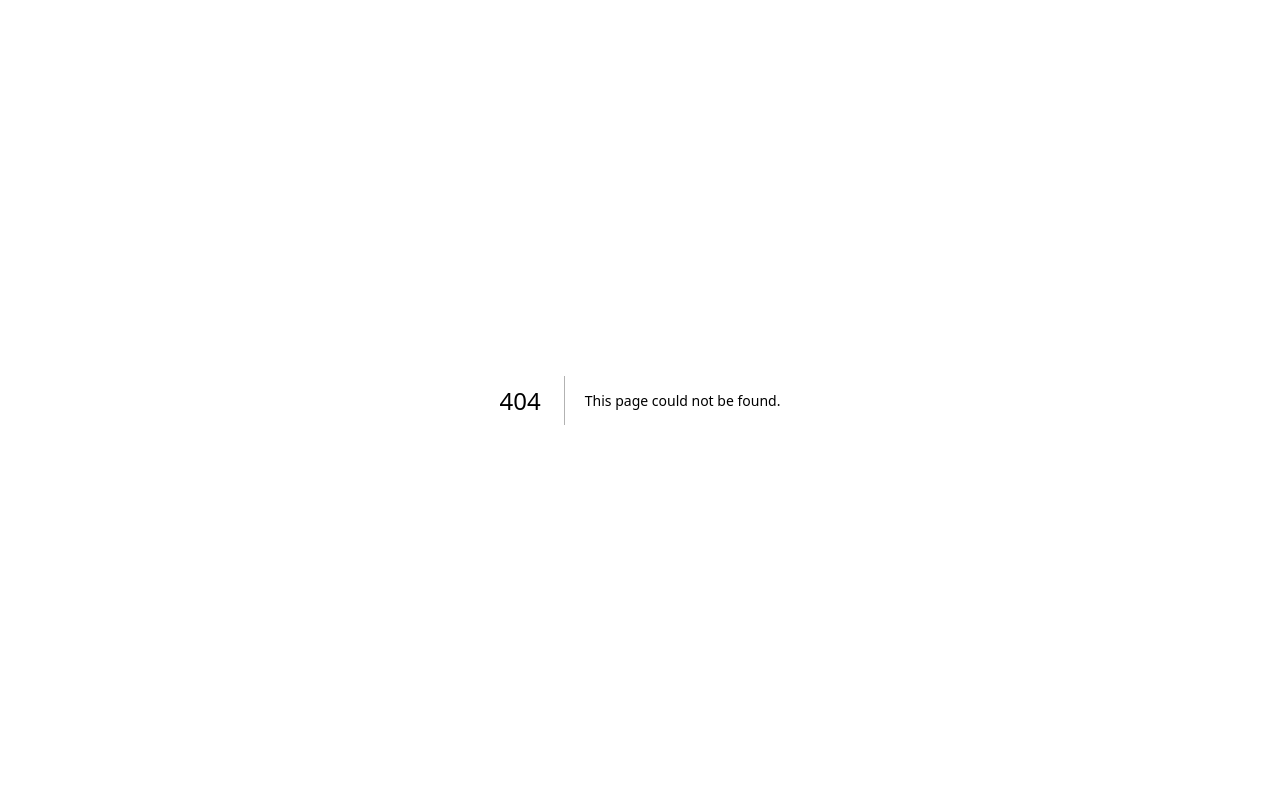
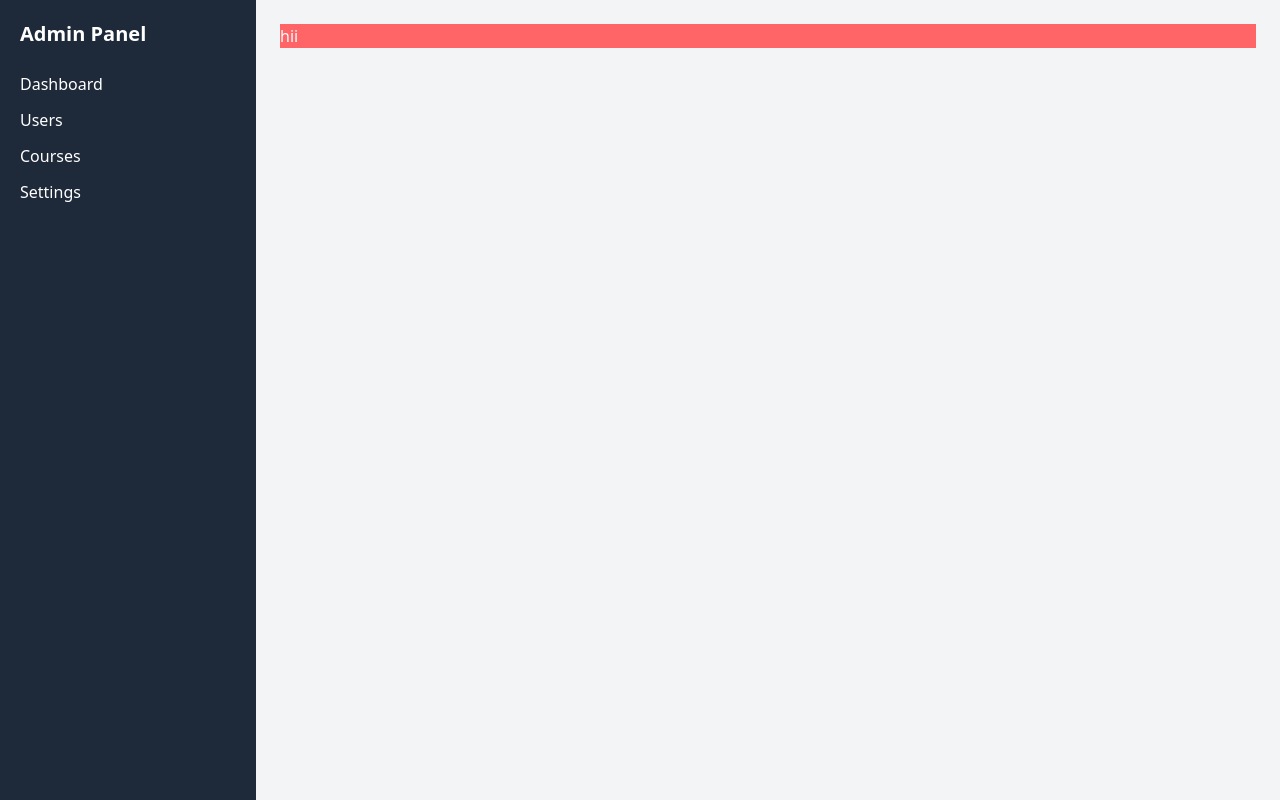
Before and after one commit to braiinybear/yieldmind, a Next.js app: page /admin in a window 1280 px wide. Before the commit this address had no page. Built offline with nearby package versions, Linux system fonts and the light colour scheme.

Commit message:
feat: Add admin layout and page components for admin routes

```diff
--- /dev/null
+++ b/app/(admin routes)/admin/layout.tsx
@@ -0,0 +1,47 @@
+"use client";
+
+import React from "react";
+
+interface AdminLayoutProps {
+  children: React.ReactNode;
+}
+
+export default function AdminLayout({ children }: AdminLayoutProps) {
+  return (
+    <div className="min-h-screen flex">
+      {/* Sidebar */}
+      <aside className="w-64 bg-gray-800 text-white p-5">
+        <h2 className="text-xl font-bold mb-6">Admin Panel</h2>
+        <nav className="space-y-3">
+          <a
+            href="/admin/dashboard"
+            className="block hover:text-gray-300 cursor-pointer"
+          >
+            Dashboard
+          </a>
+          <a
+            href="/admin/users"
+            className="block hover:text-gray-300 cursor-pointer"
+          >
+            Users
+          </a>
+          <a
+            href="/admin/courses"
+            className="block hover:text-gray-300 cursor-pointer"
+          >
+            Courses
+          </a>
+          <a
+            href="/admin/settings"
+            className="block hover:text-gray-300 cursor-pointer"
+          >
+            Settings
+          </a>
+        </nav>
+      </aside>
+
+      {/* Main Content */}
+      <main className="flex-1 bg-gray-100 p-6">{children}</main>
+    </div>
+  );
+}
--- /dev/null
+++ b/app/(admin routes)/admin/page.tsx
@@ -0,0 +1,10 @@
+
+
+export default function AdminPage() {
+  return (
+  <>
+<div className="bg-red-400">hii</div>
+  </>
+
+  );
+}
```
Also changed, not shown: 1 other file (tests, documents, lock files or other folders).
